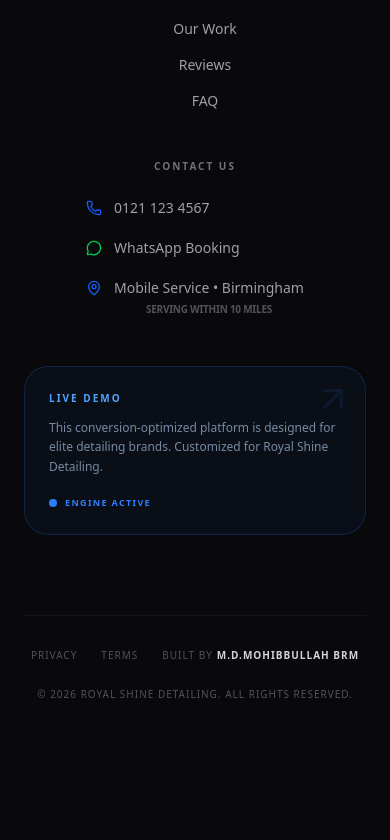
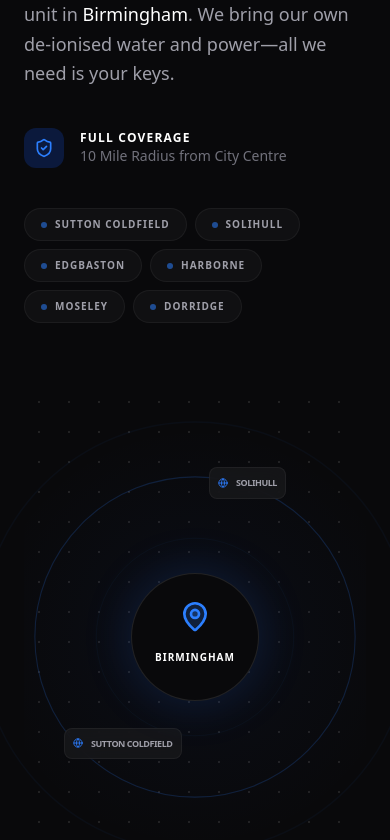
Before and after one commit to mohibbullah-dev/car_detailing, a React app: page / in a window 390 px wide. Shown: the part 7864-8704 px from the top of the page. Before the commit the page ends 8606 px from the top, so only its background shows below. Built offline with nearby package versions, Linux system fonts and the light colour scheme; the HTML template or start-up script is replaced by a standard one.

Commit message:
feat: ServiceArea added

```diff
--- /dev/null
+++ b/src/components/ServiceArea.jsx
@@ -0,0 +1,122 @@
+import React from "react";
+import { motion } from "framer-motion";
+import { MapPin, Navigation, ShieldCheck, Zap, Globe } from "lucide-react";
+import { business } from "../data/business";
+
+export default function ServiceArea() {
+  return (
+    <section className="relative overflow-hidden bg-zinc-950 py-24 border-t border-white/5">
+      <div className="mx-auto max-w-7xl px-6">
+        <div className="grid gap-16 lg:grid-cols-2 lg:items-center">
+          {/* Left: Copy */}
+          <div className="relative z-10">
+            <div className="mb-6 inline-flex items-center gap-2 rounded-full bg-blue-500/10 px-3 py-1 text-[10px] font-black uppercase tracking-widest text-blue-500">
+              <Navigation className="h-3 w-3 fill-blue-500" /> Mobile Service
+              Hub
+            </div>
+
+            <h2 className="text-5xl font-black uppercase tracking-tighter text-white sm:text-7xl leading-none">
+              Your Driveway, <br />
+              <span className="text-zinc-600 italic font-light">
+                Our Studio.
+              </span>
+            </h2>
+
+            <p className="mt-8 max-w-lg text-lg font-medium leading-relaxed text-zinc-400">
+              We operate a fully self-contained mobile unit in{" "}
+              <span className="text-white">{business.city}</span>. We bring our
+              own de-ionised water and power—all we need is your keys.
+            </p>
+
+            <div className="mt-10 space-y-4">
+              <div className="flex items-center gap-4 text-white">
+                <div className="flex h-10 w-10 items-center justify-center rounded-xl bg-blue-600/20 text-blue-500">
+                  <ShieldCheck size={20} />
+                </div>
+                <div>
+                  <p className="text-xs font-black uppercase tracking-widest">
+                    Full Coverage
+                  </p>
+                  <p className="text-sm text-zinc-500">
+                    {business.serviceRadiusMiles} Mile Radius from City Centre
+                  </p>
+                </div>
+              </div>
+            </div>
+
+            {/* Area Pills */}
+            <div className="mt-10 flex flex-wrap gap-2">
+              {business.mainAreas.map((area) => (
+                <div
+                  key={area}
+                  className="group flex items-center gap-2 rounded-full border border-white/5 bg-zinc-900/50 px-4 py-2 transition-colors hover:border-blue-500/30"
+                >
+                  <div className="h-1.5 w-1.5 rounded-full bg-blue-500 animate-pulse" />
+                  <span className="text-[10px] font-black uppercase tracking-widest text-zinc-400 group-hover:text-white">
+                    {area}
+                  </span>
+                </div>
+              ))}
+            </div>
+          </div>
+
+          {/* Right: The Radar Map Visual */}
+          <div className="relative flex justify-center items-center h-[500px] w-full bg-[radial-gradient(circle_at_center,rgba(37,99,235,0.05)_0%,transparent_70%)]">
+            {/* Background Grid (CSS only) */}
+            <div
+              className="absolute inset-0 opacity-10"
+              style={{
+                backgroundImage:
+                  "radial-gradient(#ffffff 1px, transparent 1px)",
+                backgroundSize: "30px 30px",
+              }}
+            />
+
+            {/* Animated Radar Rings */}
+            {[1, 2, 3].map((ring) => (
+              <motion.div
+                key={ring}
+                initial={{ opacity: 0, scale: 0.5 }}
+                animate={{ opacity: [0, 0.2, 0], scale: [0.5, 1.5] }}
+                transition={{
+                  duration: 4,
+                  repeat: Infinity,
+                  delay: ring * 1.2,
+                  ease: "easeOut",
+                }}
+                className="absolute h-[300px] w-[300px] rounded-full border border-blue-500"
+              />
+            ))}
+
+            {/* Central Pin */}
+            <div className="relative z-20 flex h-32 w-32 flex-col items-center justify-center rounded-full bg-zinc-950 border border-white/10 shadow-[0_0_50px_rgba(37,99,235,0.2)]">
+              <motion.div
+                animate={{ y: [0, -10, 0] }}
+                transition={{ duration: 2, repeat: Infinity }}
+              >
+                <MapPin className="h-8 w-8 text-blue-500 fill-blue-500/20" />
+              </motion.div>
+              <span className="mt-2 text-[10px] font-black uppercase tracking-widest text-white">
+                {business.city}
+              </span>
+            </div>
+
+            {/* Floating Area Tags (Simulating Map Pins) */}
+            <div className="absolute top-20 right-20 flex items-center gap-2 rounded-lg bg-zinc-900/80 border border-white/5 p-2 backdrop-blur-sm">
+              <Globe size={10} className="text-blue-500" />
+              <span className="text-[9px] font-bold text-zinc-400 uppercase tracking-tighter">
+                Solihull
+              </span>
+            </div>
+            <div className="absolute bottom-32 left-10 flex items-center gap-2 rounded-lg bg-zinc-900/80 border border-white/5 p-2 backdrop-blur-sm">
+              <Globe size={10} className="text-blue-500" />
+              <span className="text-[9px] font-bold text-zinc-400 uppercase tracking-tighter">
+                Sutton Coldfield
+              </span>
+            </div>
+          </div>
+        </div>
+      </div>
+    </section>
+  );
+}
--- a/src/data/business.js
+++ b/src/data/business.js
@@ -1,15 +1,38 @@
+// export const business = {
+//   // Demo branding (replace per client)
+//   name: "Royal Shine Detailing",
+//   city: "Birmingham",
+
+//   // Phone
+//   phoneDisplay: "0121 123 4567",
+//   phoneTel: "+441211234567",
+
+//   // WhatsApp in wa.me format (NO +)
+//   whatsappNumber: "441211234567",
+
+//   // Demo service area radius for outreach copy
+//   serviceRadiusMiles: 10,
+// };
+
 export const business = {
-  // Demo branding (replace per client)
   name: "Royal Shine Detailing",
   city: "Birmingham",
 
-  // Phone
+  // High-value service areas for the "Radar"
+  mainAreas: [
+    "Sutton Coldfield",
+    "Solihull",
+    "Edgbaston",
+    "Harborne",
+    "Moseley",
+    "Dorridge",
+  ],
+
+  // Contact Info
   phoneDisplay: "0121 123 4567",
   phoneTel: "+441211234567",
-
-  // WhatsApp in wa.me format (NO +)
   whatsappNumber: "441211234567",
 
-  // Demo service area radius for outreach copy
+  // Service Settings
   serviceRadiusMiles: 10,
 };
--- a/src/pages/Home.jsx
+++ b/src/pages/Home.jsx
@@ -4,6 +4,7 @@
 import PreviousWorkSlider from "../components/PreviousWorkSlider";
 import TestimonialSlider from "../components/TestimonialSlider";
 import MaintenanceSection from "../components/MaintenanceSection";
+import ServiceArea from "../components/ServiceArea";
 
 export default function Home() {
   return (
@@ -14,6 +15,7 @@
       <PriceCalculator />
       <Services />
       <TestimonialSlider />
+      <ServiceArea />
     </>
   );
 }
```
